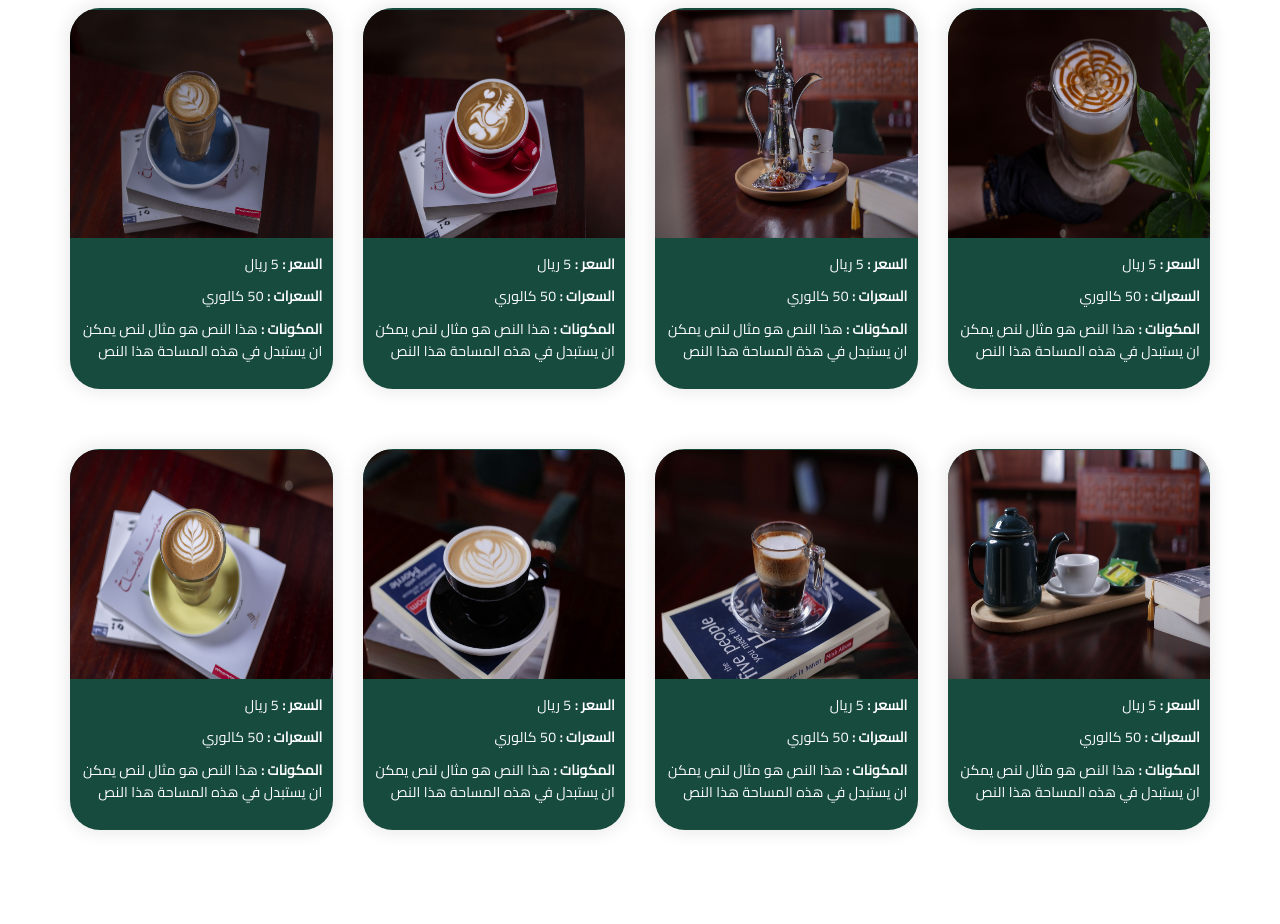
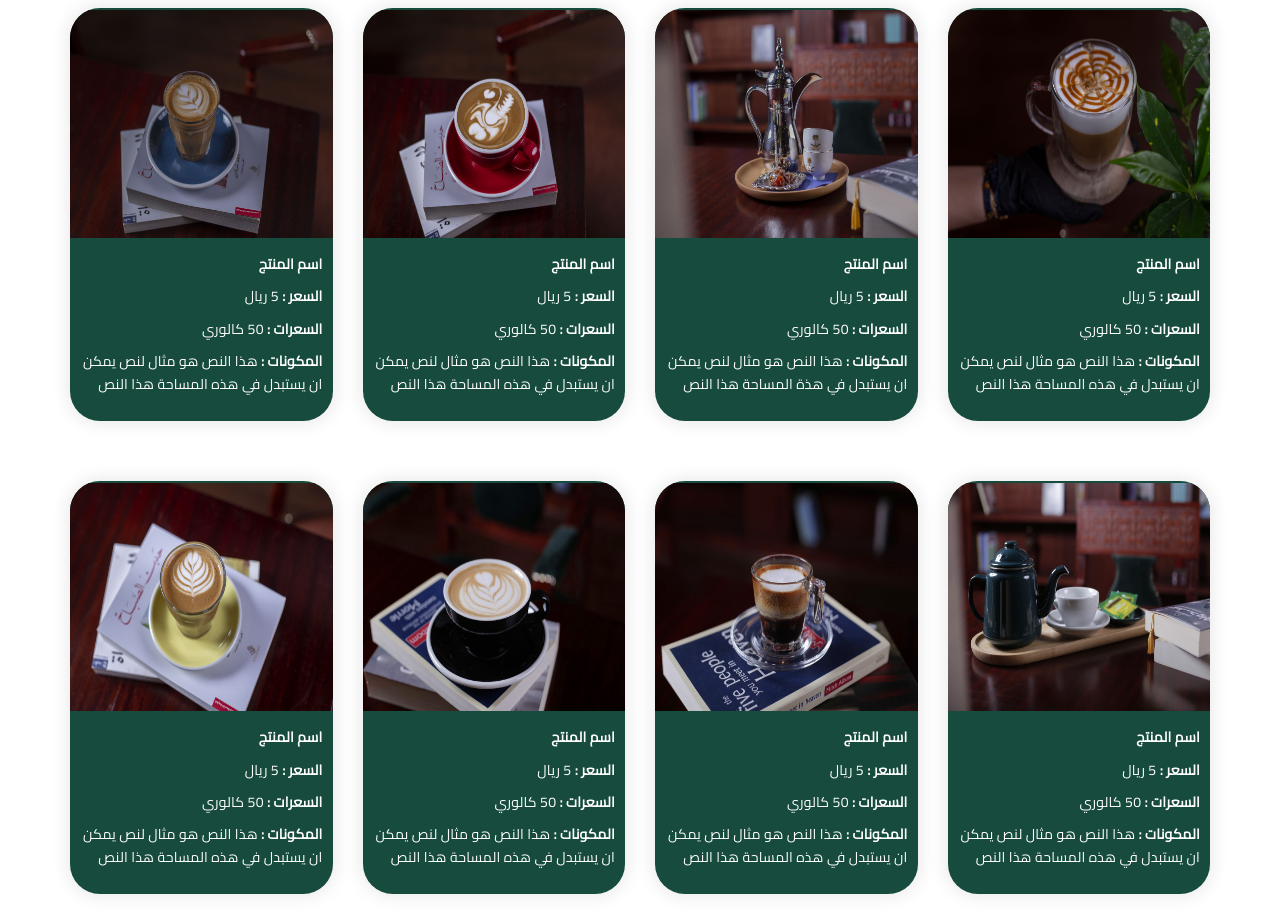
Before and after one commit to asmaaesmail/coffe, a plain HTML site: page products.html in a window 1280 px wide. Shown: the part 142-1066 px from the top of the page. Before the commit the page ends 1002 px from the top, so only its background shows below. Drawn offline with Linux system fonts and the light colour scheme.

Commit message:
Update products.html

```diff
--- a/products.html
+++ b/products.html
@@ -70,6 +70,7 @@
                            </ul>
                         </div>
                         <div class="prod-dtls productsss">
+                           <p class="bold">اسم المنتج</p>
                            <p><span class="bold">السعر : </span> <span> 5  ريال</span></p>
                            <p><span class="bold">السعرات : </span> <span> 50 كالوري</span></p>
                            <p class="p-detalies"><span class="bold">المكونات : </span> <span> هذا النص هو مثال لنص يمكن ان يستبدل في هذه المساحة  هذا النص هو مثال لنص يمكن ان يستبدل في هذه المساحة</span>
@@ -90,6 +91,7 @@
                            </ul>
                         </div>
                         <div class="prod-dtls productsss">
+                          <p class="bold">اسم المنتج</p>
                            <p><span class="bold">السعر : </span> <span> 5  ريال</span></p>
                            <p><span class="bold">السعرات : </span> <span> 50 كالوري</span></p>
                            <p class="p-detalies"><span class="bold">المكونات : </span> <span> هذا النص هو مثال لنص يمكن ان يستبدل  في هذة المساحة  هذا النص هو مثال لنص يمكن ان يستبدل في هذه المساحة</span></p>
@@ -110,6 +112,7 @@
                            </ul>
                         </div>
                         <div class="prod-dtls productsss">
+                          <p class="bold">اسم المنتج</p>
                            <p><span class="bold">السعر : </span> <span> 5  ريال</span></p>
                            <p><span class="bold">السعرات : </span> <span> 50 كالوري</span></p>
                            <p class="p-detalies"><span class="bold">المكونات : </span> <span>
@@ -132,6 +135,7 @@
                            </ul>
                         </div>
                         <div class="prod-dtls productsss">
+                          <p class="bold">اسم المنتج</p>
                            <p><span class="bold">السعر : </span> <span> 5  ريال</span></p>
                            <p><span class="bold">السعرات : </span> <span> 50 كالوري</span></p>
                            <p class="p-detalies"><span class="bold">المكونات : </span>
@@ -154,6 +158,7 @@
                            </ul>
                         </div>
                         <div class="prod-dtls productsss">
+                          <p class="bold">اسم المنتج</p>
                            <p><span class="bold">السعر : </span> <span> 5  ريال</span></p>
                            <p><span class="bold">السعرات : </span> <span> 50 كالوري</span></p>
                            <p class="p-detalies"><span class="bold">المكونات : </span>
@@ -176,6 +181,7 @@
                            </ul>
                         </div>
                         <div class="prod-dtls productsss">
+                          <p class="bold">اسم المنتج</p>
                            <p><span class="bold">السعر : </span> <span> 5  ريال</span></p>
                            <p><span class="bold">السعرات : </span> <span> 50 كالوري</span></p>
                            <p class="p-detalies"><span class="bold">المكونات : </span>
@@ -198,6 +204,7 @@
                            </ul>
                         </div>
                         <div class="prod-dtls productsss">
+                           <p class="bold">اسم المنتج</p>
                            <p><span class="bold">السعر : </span> <span> 5  ريال</span></p>
                            <p><span class="bold">السعرات : </span> <span> 50 كالوري</span></p>
                            <p class="p-detalies"><span class="bold">المكونات : </span>
@@ -220,6 +227,7 @@
                            </ul>
                         </div>
                         <div class="prod-dtls productsss">
+                          <p class="bold">اسم المنتج</p>
                            <p><span class="bold">السعر : </span> <span> 5  ريال</span></p>
                            <p><span class="bold">السعرات : </span> <span> 50 كالوري</span></p>
                            <p class="p-detalies"><span class="bold">المكونات : </span>
```
